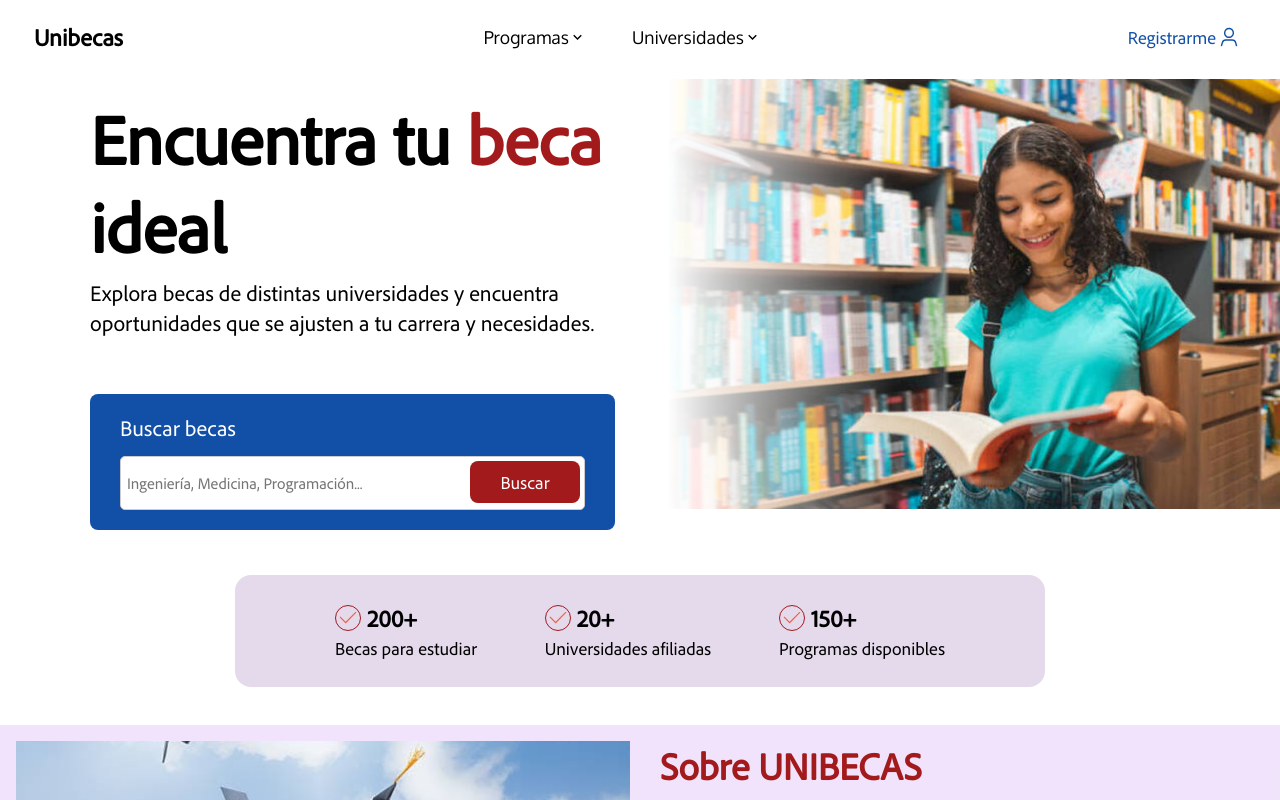
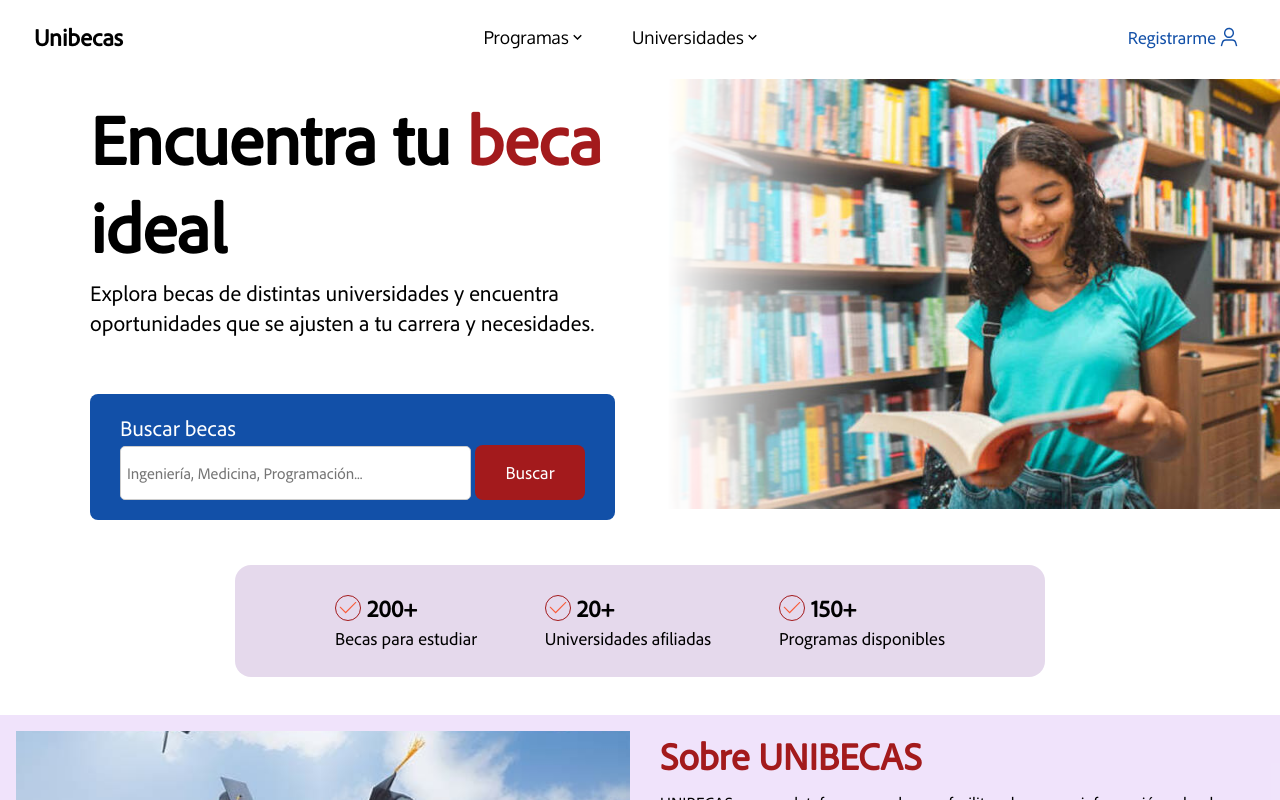
Before and after one commit to AlexanderCassiani/unibecas, a React (Vite) app in the folder frontend/: page / in a window 1280 px wide. Shown: the top 800 px of the page. Built offline with nearby package versions, Linux system fonts and the light colour scheme.

Commit message:
Style: ajusta el diseño del buscador en la sección hero

```diff
--- a/frontend/src/home/components/hero/hero.css
+++ b/frontend/src/home/components/hero/hero.css
@@ -59,14 +59,20 @@
   padding: 20px 30px;
   margin-top: 56px;
   display: flex;
-  flex-direction: column;
-  position: relative;
+  align-items: flex-end;
+  gap: 4px;
+}
+
+.hero-buscador .contenedor-input {
+  flex: 1;
+  min-width: 0;
 }
 
 .hero-buscador .buscador-input {
   padding: 16px 6px;
-  margin-top: 10px;
-  padding-right: 125px;
+  width: 100%;
+  margin-top: 0;
+  box-sizing: border-box;
 }
 
 .hero-buscador label {
@@ -85,9 +91,7 @@
   border-radius: 8px;
   border: none;
   width: 110px;
-  position: absolute;
-  right: 35px;
-  position: absolute;
-  top: 67px;
+  height: 55px;
+  flex-shrink: 0;
   cursor: pointer;
 }
```
